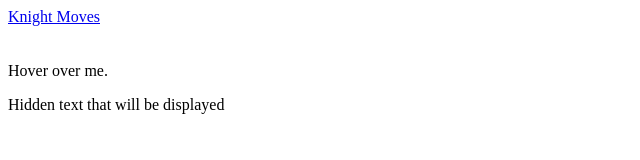
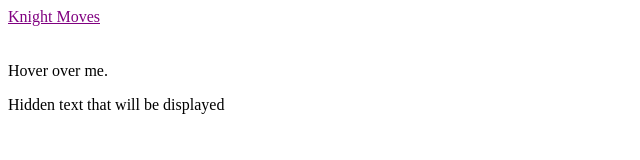
Before and after one commit to knightmoves-schools/022-pseudo-classes-Romantrickey-ops, a website: page index.html in a window 1280 px wide. Shown: the whole page, without its empty margins (0-640 px from the left). Drawn offline with Linux system fonts and the light colour scheme.

Commit message:
Update index.html

```diff
--- a/index.html
+++ b/index.html
@@ -3,7 +3,9 @@
 <head>
     <title>Pseudo-classes</title>
     <style>
-
+     /* unvisted link */
+    a:link {
+        color: purple;
     </style>
 </head>
 
```
